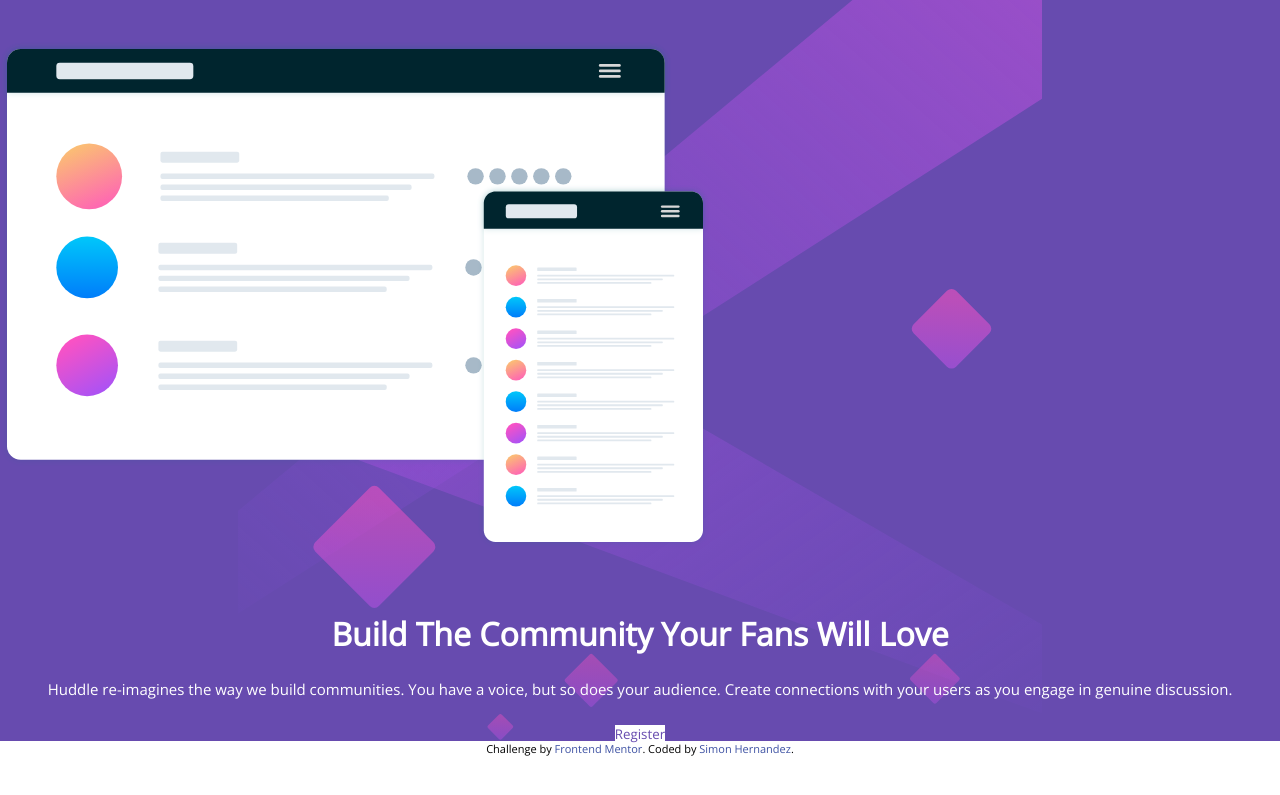
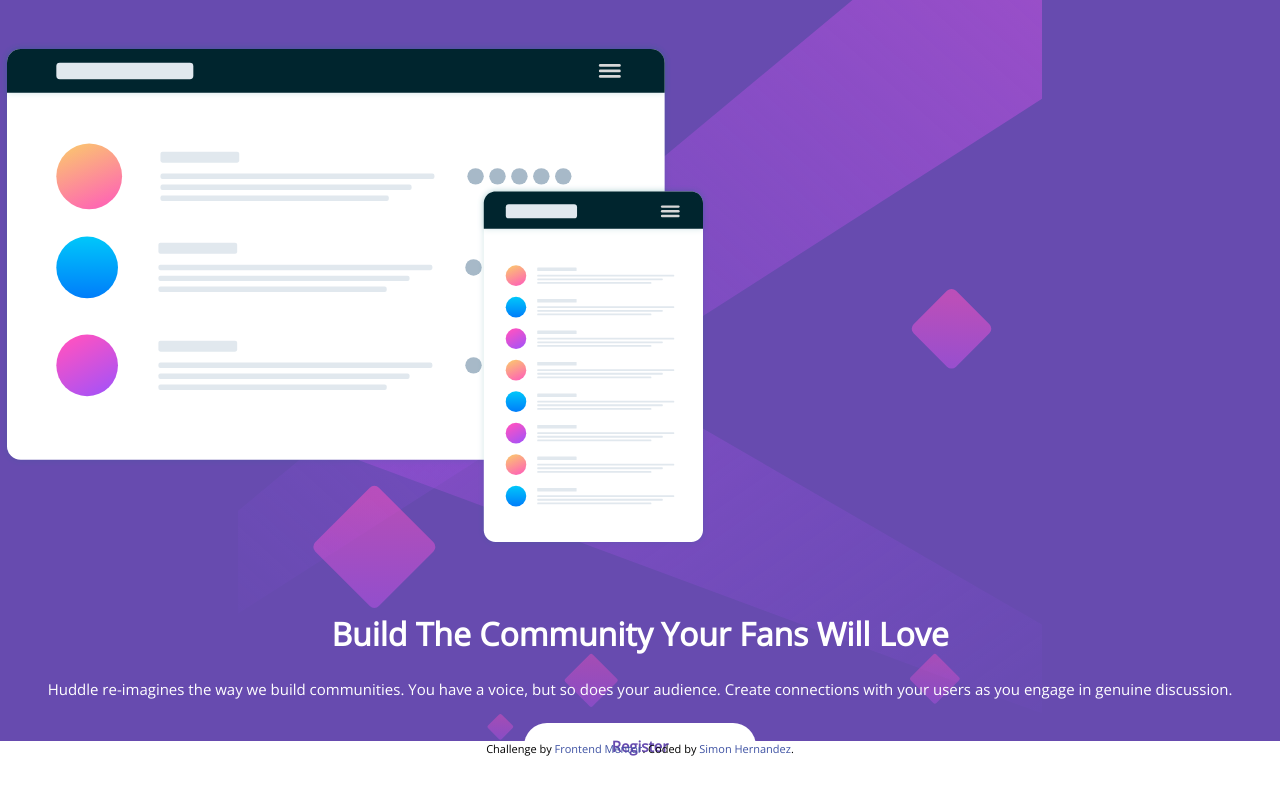
Before and after one commit to simonhernandez/huddleLandingPageSingleIntro, a plain HTML site: page index.html in a window 1280 px wide. Shown: the part 59-854 px from the top of the page. Drawn offline with nearby package versions, Linux system fonts and the light colour scheme.

Commit message:
Finished Primary Button CSS Styling

```diff
--- a/css/styles.css
+++ b/css/styles.css
@@ -64,10 +64,14 @@ h1{font-size: var(--fs-h1);}
     background: none;
     border: none;
     font-family: inherit;
+    font-size: inherit;
+    font-weight: var(--fw-bold);
 }
 .btn--primary{
     background-color: var(--clr-white);
     color: var(--clr-violet);
+    padding: .8rem 5.5rem;
+    border-radius: 1.6rem;
 }
 /* ---- Header Styles ---- */
 .header{
```
